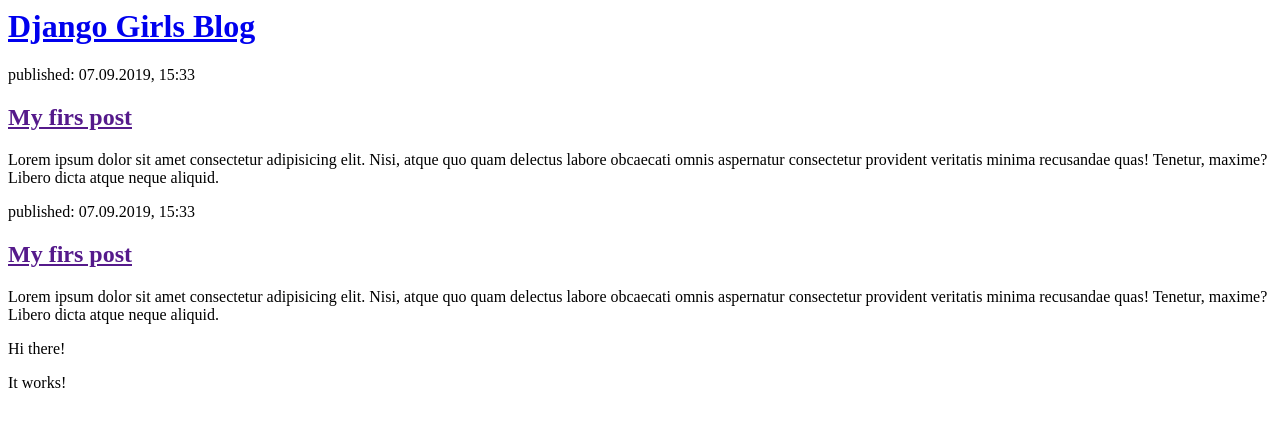
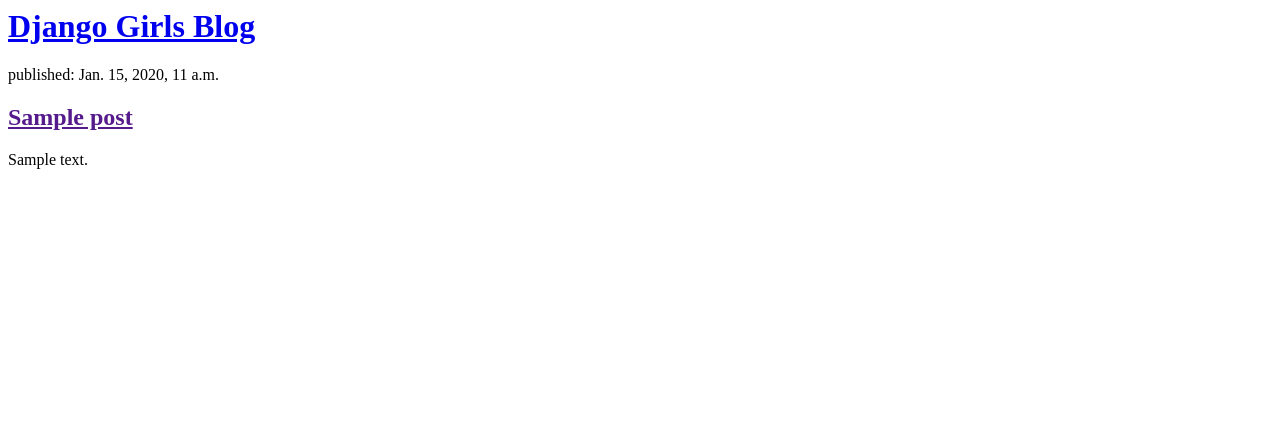
Before and after one commit to wojtasika/my-first-blog, a Django app: template blog/templates/blog/post_list.html in a window 1280 px wide. Shown: the top 427 px of the page. Run offline with Django 3.2, Linux system fonts and the light colour scheme; the template is opened without the code that fills it: values that come from a table or form of the project are taken from there, others are empty; tables that the repository leaves empty hold one stand-in row (values such as "Sample post").

Commit message:
Modyfied templates to display posts from database.

```diff
--- a/blog/templates/blog/post_list.html
+++ b/blog/templates/blog/post_list.html
@@ -8,7 +8,19 @@
   <div>
     <h1><a href="/">Django Girls Blog</a></h1>
   </div>
+
+  {% for post in posts %}
   <div>
+    <p>published: {{ post.published_date }}</p>
+    <h2><a href="">{{ post.title }}</a></h2>
+    <p>{{ post.text|linebreaksbr }}</p>
+  </div>
+  {% endfor %}
+  <!-- {% for post in posts %}
+  {{ post }}
+  {% endfor %} -->
+  <!-- {{ posts }} -->
+  <!-- <div>
     <p>published: 07.09.2019, 15:33</p>
     <h2><a href="">My firs post</a></h2>
     <p>Lorem ipsum dolor sit amet consectetur adipisicing elit. Nisi, atque quo quam delectus labore obcaecati omnis
@@ -23,7 +35,7 @@
       aliquid.</p>
   </div>
   <p>Hi there!</p>
-  <p>It works!</p>
+  <p>It works!</p> -->
 </body>
 
 </html>
--- a/blog/views.py
+++ b/blog/views.py
@@ -1,7 +1,11 @@
 from django.shortcuts import render
+from django.utils import timezone
+from .models import Post
 
 # Create your views here.
 
 
 def post_list(request):
-    return render(request, 'blog/post_list.html', {})
+    posts = Post.objects.filter(
+        published_date__lte=timezone.now()).order_by('published_date')
+    return render(request, 'blog/post_list.html', {'posts': posts})
```
